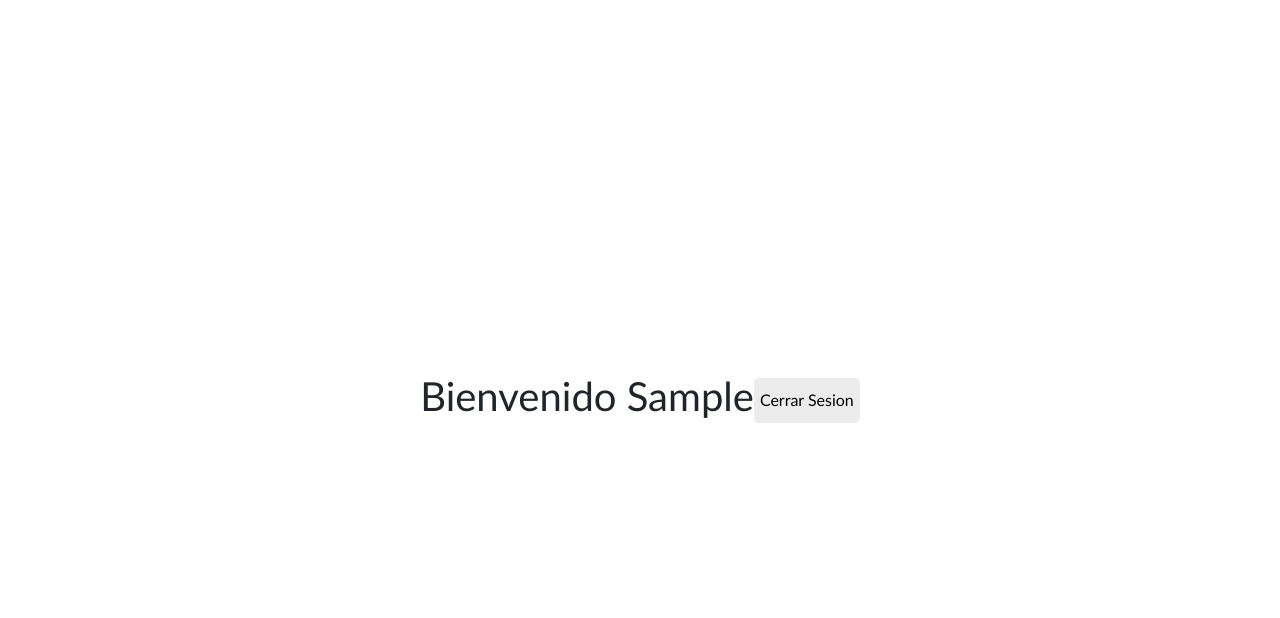
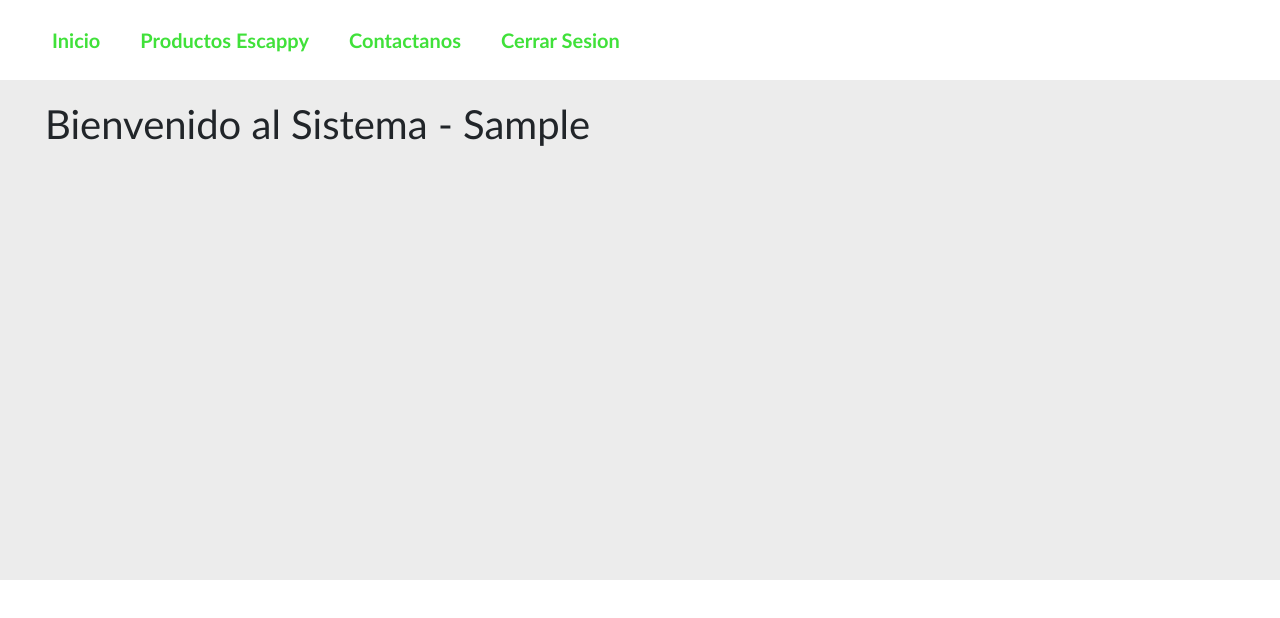
Before and after one commit to JulianHerrera0107/login-react-JH, a React (Vite) app: page / in a window 1280 px wide. Both pictures are taken after typing "Sample", "Sample123" into the empty fields and a click on the input "Ingresar". Shown: the top 618 px of the page. Built offline with nearby package versions, Linux system fonts and the light colour scheme.

Commit message:
Optimizando la interfaz de Home.jsx junto a los estilos en CSS

```diff
--- a/index.html
+++ b/index.html
@@ -2,7 +2,7 @@
 <html lang="en">
   <head>
     <meta charset="UTF-8" />
-    <link rel="icon" type="image/svg+xml" href="public/img/icono-escappy.png" />
+    <link rel="icon" type="image/svg+xml" href="img/icono-escappy.png" />
     <meta name="viewport" content="width=device-width, initial-scale=1.0" />
     <link rel="stylesheet" href="src/bootstrap-5.2.3-dist/css/bootstrap.min.css">
     <title>Login React</title>
--- a/src/components/Home.jsx
+++ b/src/components/Home.jsx
@@ -5,11 +5,24 @@ export function Home({ usuario, setUsuario }) {
     }
     return (
         <>
-            <div className="inicio">
+            {/*<div className="inicio">
                 <h1>Bienvenido {usuario}</h1>
-                {/*<img src="/img/costa-caribe.jpg"></img>*/}
+                <img src="/img/costa-caribe.jpg"></img>
                 <button onClick={handleLogout}>Cerrar Sesion</button>
+            </div>*/}
+            <div class="container-nav">
+                <nav>
+                    <ul>
+                        <li><a href="#">Inicio</a></li>
+                        <li><a href="#">Productos Escappy</a></li>
+                        <li><a href="#">Contactanos</a></li>
+                        <li><a href="#" onClick={handleLogout}>Cerrar Sesion</a></li>
+                    </ul>
+                </nav>
             </div>
+            <section class="container-body">
+                <h1>Bienvenido al Sistema - {usuario}</h1>
+            </section>
         </>
     )
 }
--- a/src/index.css
+++ b/src/index.css
@@ -147,20 +147,43 @@ span a:hover {
   color: #000;
 }
 
-.inicio {
-  display: flex;
-  justify-content: center;
-  align-items: center;
-  min-height: 100vh;
+/* Estilos de la App Home*/
+.container-body {
+  background: #ececec;
+  height: 500px;
 }
-.inicio button {
-  border: none;
-  outline: none;
-  height: 45px;
-  background: #ececec;
-  border-radius: 5px;
-  transition: .4s;
+
+.container-body h1 {
+  padding: 20px 45px 20px;
 }
+
+nav {
+  width: 100%;
+  height: 80px;
+  background-color: #fff;
+}
+
+ul li {
+  list-style: none;
+  display: inline-block;
+  line-height: 80px;
+}
+
+ul li a {
+  display: block;
+  text-decoration: none;
+  font-size: 20px;
+  color: #40e13a;
+  font-weight: bold;
+  padding: 0 20px;
+}
+
+ul li a:hover {
+  text-decoration: underline;
+  color: #000;
+}
+
+/* Responsive */
 
 @media only screen and (max-width: 768px) {
   .side-image {
```
